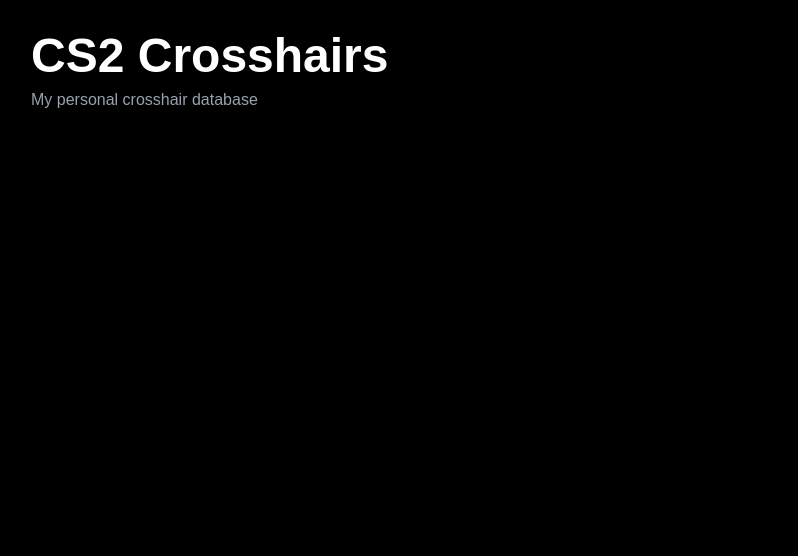
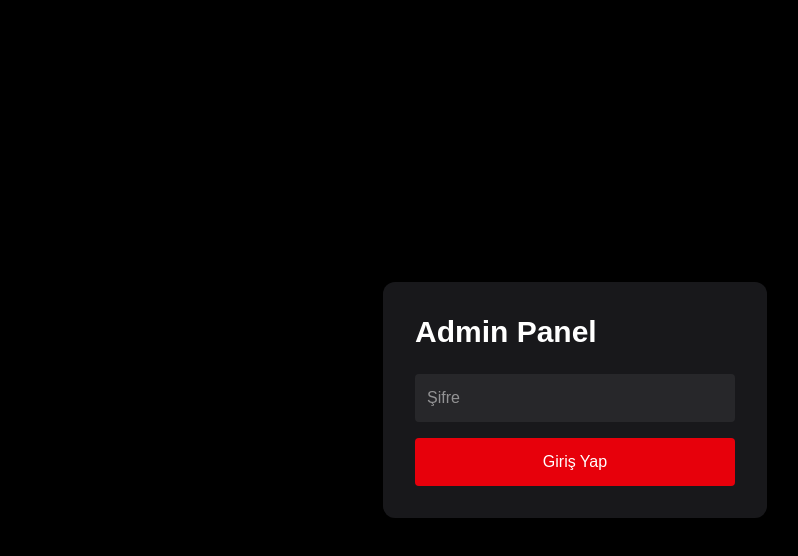
Before and after one commit to abelxwknd/cs2-crosshair-hub, a Next.js app: page /admin in a window 1280 px wide. Shown: the top 556 px of the page, without its empty margins (65-863 px from the left). Built offline with nearby package versions, Linux system fonts and the light colour scheme.

Commit message:
before supabase

```diff
--- a/app/admin/page.tsx
+++ b/app/admin/page.tsx
@@ -1,65 +1,52 @@
 "use client";
 
-import { useEffect, useState } from "react";
+import { useState } from "react";
 
-type Crosshair = {
-  id: number;
-  name: string;
-  code: string;
-};
+export default function AdminPage() {
+  const [password, setPassword] = useState("");
+  const [loggedIn, setLoggedIn] = useState(false);
 
-export default function Home() {
-  const [crosshairs, setCrosshairs] = useState<Crosshair[]>([]);
-
-  useEffect(() => {
-    const saved = localStorage.getItem("crosshairs");
-
-    if (saved) {
-      setCrosshairs(JSON.parse(saved));
+  const login = () => {
+    if (password === "XO2026") {
+      setLoggedIn(true);
+    } else {
+      alert("Şifre yanlış");
     }
-  }, []);
-
-  const copyCode = (code: string) => {
-    navigator.clipboard.writeText(code);
-    alert("Crosshair kodu kopyalandı!");
   };
 
+  if (loggedIn) {
+    return (
+      <main className="min-h-screen bg-black text-white p-8">
+        <h1 className="text-4xl font-bold mb-4">
+          Admin Panel
+        </h1>
+
+        <p>Giriş başarılı.</p>
+      </main>
+    );
+  }
+
   return (
-    <main className="min-h-screen bg-black text-white">
-      <div className="max-w-6xl mx-auto p-8">
-        <h1 className="text-5xl font-bold mb-2">CS2 Crosshairs</h1>
+    <main className="min-h-screen bg-black text-white flex items-center justify-center">
+      <div className="bg-zinc-900 p-8 rounded-xl w-96">
+        <h1 className="text-3xl font-bold mb-6">
+          Admin Panel
+        </h1>
 
-        <p className="text-gray-400 mb-8">
-          My personal crosshair database
-        </p>
+        <input
+          type="password"
+          placeholder="Şifre"
+          value={password}
+          onChange={(e) => setPassword(e.target.value)}
+          className="w-full p-3 rounded bg-zinc-800 mb-4"
+        />
 
-        <div className="grid md:grid-cols-3 gap-4">
-          {crosshairs.map((crosshair) => (
-            <div
-              key={crosshair.id}
-              className="bg-zinc-900 border border-zinc-800 rounded-xl p-4"
-            >
-              <h2 className="text-xl font-semibold">
-                {crosshair.name}
-              </h2>
-
-              <div className="mt-4 bg-black rounded-lg p-6 flex items-center justify-center">
-                <span className="text-red-500 text-3xl">+</span>
-              </div>
-
-              <p className="text-gray-400 text-sm mt-4 break-all">
-                {crosshair.code}
-              </p>
-
-              <button
-                onClick={() => copyCode(crosshair.code)}
-                className="mt-4 w-full bg-red-600 hover:bg-red-700 py-2 rounded-lg"
-              >
-                Copy Code
-              </button>
-            </div>
-          ))}
-        </div>
+        <button
+          onClick={login}
+          className="w-full bg-red-600 py-3 rounded"
+        >
+          Giriş Yap
+        </button>
       </div>
     </main>
   );
--- a/app/page.tsx
+++ b/app/page.tsx
@@ -1,23 +1,31 @@
 "use client";
 
+import { useEffect, useState } from "react";
+import { supabase } from "@/lib/supabase";
+
+type Crosshair = {
+  id: number;
+  name: string;
+  code: string;
+};
+
 export default function Home() {
-  const crosshairs = [
-    {
-      id: 1,
-      name: "Faceit",
-      code: "CSGO-xxxxx-xxxxx-xxxxx",
-    },
-    {
-      id: 2,
-      name: "Premier",
-      code: "CSGO-yyyyy-yyyyy-yyyyy",
-    },
-    {
-      id: 3,
-      name: "AWP",
-      code: "CSGO-zzzzz-zzzzz-zzzzz",
-    },
-  ];
+  const [crosshairs, setCrosshairs] = useState<Crosshair[]>([]);
+
+  useEffect(() => {
+    loadCrosshairs();
+  }, []);
+
+  async function loadCrosshairs() {
+    const { data, error } = await supabase
+      .from("approved_crosshairs")
+      .select("*")
+      .order("id", { ascending: false });
+
+    if (!error && data) {
+      setCrosshairs(data);
+    }
+  }
 
   const copyCode = (code: string) => {
     navigator.clipboard.writeText(code);
@@ -27,10 +35,12 @@
   return (
     <main className="min-h-screen bg-black text-white">
       <div className="max-w-6xl mx-auto p-8">
-        <h1 className="text-5xl font-bold mb-2">CS2 Crosshairs</h1>
+        <h1 className="text-5xl font-bold mb-2">
+          CS2 Crosshairs
+        </h1>
 
         <p className="text-gray-400 mb-8">
-          My personal crosshair database
+          Community Crosshair Database
         </p>
 
         <div className="grid md:grid-cols-3 gap-4">
@@ -53,7 +63,7 @@
 
               <button
                 onClick={() => copyCode(crosshair.code)}
-                className="mt-4 w-full bg-red-600 hover:bg-red-700 py-2 rounded-lg font-medium"
+                className="mt-4 w-full bg-red-600 hover:bg-red-700 py-2 rounded-lg"
               >
                 Copy Code
               </button>
--- a/lib/supabase.ts
+++ b/lib/supabase.ts
@@ -1,6 +1,12 @@
 import { createClient } from "@supabase/supabase-js";
 
+const supabaseUrl =
+  "https://yqypcshppfiblpcswwhi.supabase.co";
+
+const supabaseKey =
+  "sb_publishable_8cILc07oHdVZXrdtrHphvQ_6MbtefoL";
+
 export const supabase = createClient(
-  "https://yqypcshppfiblpcswwhi.supabase.co",
-  "sb_publishable_8cILc07oHdVZXrdtrHphvQ_6MbtefoL"
+  supabaseUrl,
+  supabaseKey
 );
```
